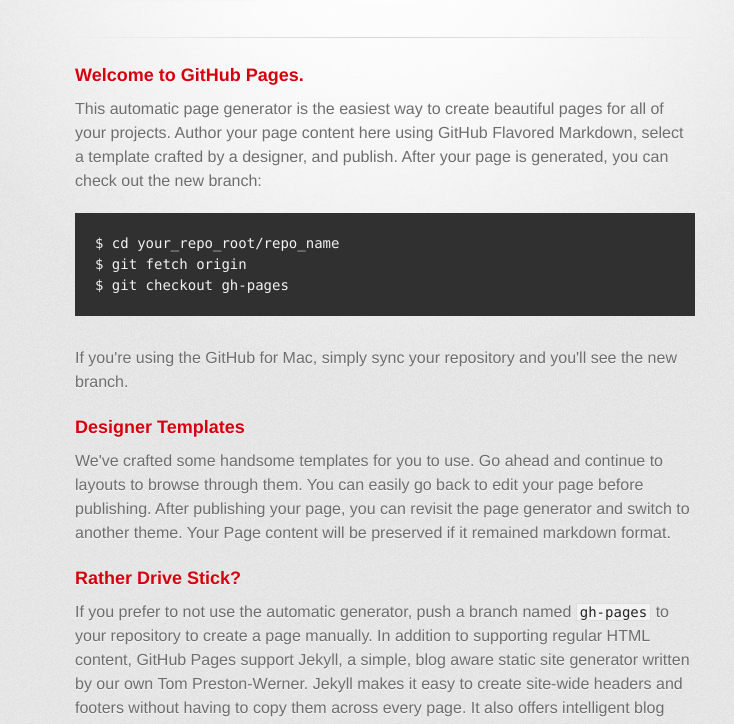
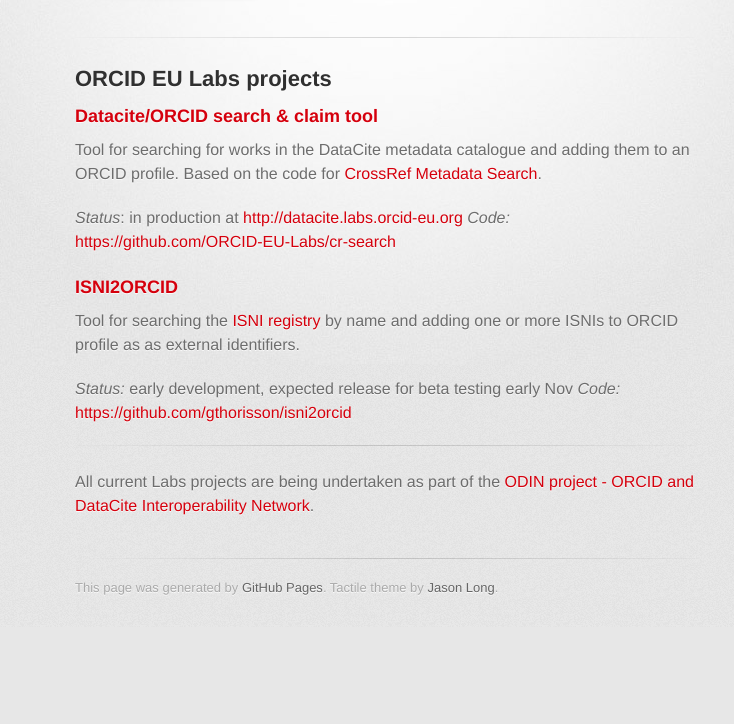
Before and after one commit to ORCID-EU-Labs/ORCID-EU-Labs.github.io, a plain HTML site: page index.html in a window 1280 px wide. Shown: the part 209-933 px from the top of the page, without its empty margins (255-989 px from the left). After the commit the page ends 836 px from the top, so only its background shows below. Drawn offline with Linux system fonts and the light colour scheme; a web font is replaced by a local one.

Commit message:
Replace master branch with page content via GitHub

```diff
--- a/index.html
+++ b/index.html
@@ -19,7 +19,7 @@
 
         <header>
           <h1>ORCID EU Labs</h1>
-          <h2>Super-basic website for ORCID EU Labs</h2>
+          <h2>ORCID EU Labs projects</h2>
         </header>
 
         <section id="downloads" class="clearfix">
@@ -29,43 +29,43 @@
         <hr>
 
         <section id="main_content">
-          <h3>
-<a name="welcome-to-github-pages" class="anchor" href="#welcome-to-github-pages"><span class="octicon octicon-link"></span></a>Welcome to GitHub Pages.</h3>
-
-<p>This automatic page generator is the easiest way to create beautiful pages for all of your projects. Author your page content here using GitHub Flavored Markdown, select a template crafted by a designer, and publish. After your page is generated, you can check out the new branch:</p>
-
-<pre><code>$ cd your_repo_root/repo_name
-$ git fetch origin
-$ git checkout gh-pages
-</code></pre>
-
-<p>If you're using the GitHub for Mac, simply sync your repository and you'll see the new branch.</p>
+          <h2>
+<a name="orcid-eu-labs-projects" class="anchor" href="#orcid-eu-labs-projects"><span class="octicon octicon-link"></span></a>ORCID EU Labs projects</h2>
 
 <h3>
-<a name="designer-templates" class="anchor" href="#designer-templates"><span class="octicon octicon-link"></span></a>Designer Templates</h3>
+<a name="dataciteorcid-search--claim-tool" class="anchor" href="#dataciteorcid-search--claim-tool"><span class="octicon octicon-link"></span></a>Datacite/ORCID search &amp; claim tool</h3>
 
-<p>We've crafted some handsome templates for you to use. Go ahead and continue to layouts to browse through them. You can easily go back to edit your page before publishing. After publishing your page, you can revisit the page generator and switch to another theme. Your Page content will be preserved if it remained markdown format.</p>
+<p>Tool for searching for works in the DataCite metadata catalogue and adding them to an ORCID profile. Based on the code for <a href="http://search.crossref.org">CrossRef Metadata Search</a>.</p>
+
+<p><em>Status</em>: in production at <a href="http://datacite.labs.orcid-eu.org">http://datacite.labs.orcid-eu.org</a>
+<em>Code:</em> <a href="https://github.com/ORCID-EU-Labs/cr-search">https://github.com/ORCID-EU-Labs/cr-search</a></p>
 
 <h3>
-<a name="rather-drive-stick" class="anchor" href="#rather-drive-stick"><span class="octicon octicon-link"></span></a>Rather Drive Stick?</h3>
+<a name="isni2orcid" class="anchor" href="#isni2orcid"><span class="octicon octicon-link"></span></a>ISNI2ORCID</h3>
 
-<p>If you prefer to not use the automatic generator, push a branch named <code>gh-pages</code> to your repository to create a page manually. In addition to supporting regular HTML content, GitHub Pages support Jekyll, a simple, blog aware static site generator written by our own Tom Preston-Werner. Jekyll makes it easy to create site-wide headers and footers without having to copy them across every page. It also offers intelligent blog support and other advanced templating features.</p>
+<p>Tool for searching the <a href="http://isni.org">ISNI registry</a> by name and adding one or more
+ISNIs to ORCID profile as as external identifiers.</p>
 
-<h3>
-<a name="authors-and-contributors" class="anchor" href="#authors-and-contributors"><span class="octicon octicon-link"></span></a>Authors and Contributors</h3>
+<p><em>Status:</em> early development, expected release for beta testing early Nov
+<em>Code:</em> <a href="https://github.com/gthorisson/isni2orcid">https://github.com/gthorisson/isni2orcid</a></p>
 
-<p>You can <a href="https://github.com/blog/821" class="user-mention">@mention</a> a GitHub username to generate a link to their profile. The resulting <code>&lt;a&gt;</code> element will link to the contributor's GitHub Profile. For example: In 2007, Chris Wanstrath (<a href="https://github.com/defunkt" class="user-mention">@defunkt</a>), PJ Hyett (<a href="https://github.com/pjhyett" class="user-mention">@pjhyett</a>), and Tom Preston-Werner (<a href="https://github.com/mojombo" class="user-mention">@mojombo</a>) founded GitHub.</p>
-
-<h3>
-<a name="support-or-contact" class="anchor" href="#support-or-contact"><span class="octicon octicon-link"></span></a>Support or Contact</h3>
-
-<p>Having trouble with Pages? Check out the documentation at <a href="http://help.github.com/pages">http://help.github.com/pages</a> or contact <a href="mailto:support@github.com">support@github.com</a> and we’ll help you sort it out.</p>
+<hr><p>All current Labs projects are being undertaken as part of the <a href="http://odin-project.eu">ODIN project - ORCID and DataCite Interoperability Network</a>.</p>
         </section>
 
         <footer>
           This page was generated by <a href="http://pages.github.com">GitHub Pages</a>. Tactile theme by <a href="https://twitter.com/jasonlong">Jason Long</a>.
         </footer>
 
+                  <script type="text/javascript">
+            var gaJsHost = (("https:" == document.location.protocol) ? "https://ssl." : "http://www.");
+            document.write(unescape("%3Cscript src='" + gaJsHost + "google-analytics.com/ga.js' type='text/javascript'%3E%3C/script%3E"));
+          </script>
+          <script type="text/javascript">
+            try {
+              var pageTracker = _gat._getTracker("UA-17492803-7");
+            pageTracker._trackPageview();
+            } catch(err) {}
+          </script>
 
       </div>
     </div>
```
Also changed, not shown: params.json (+1 -1 lines).
